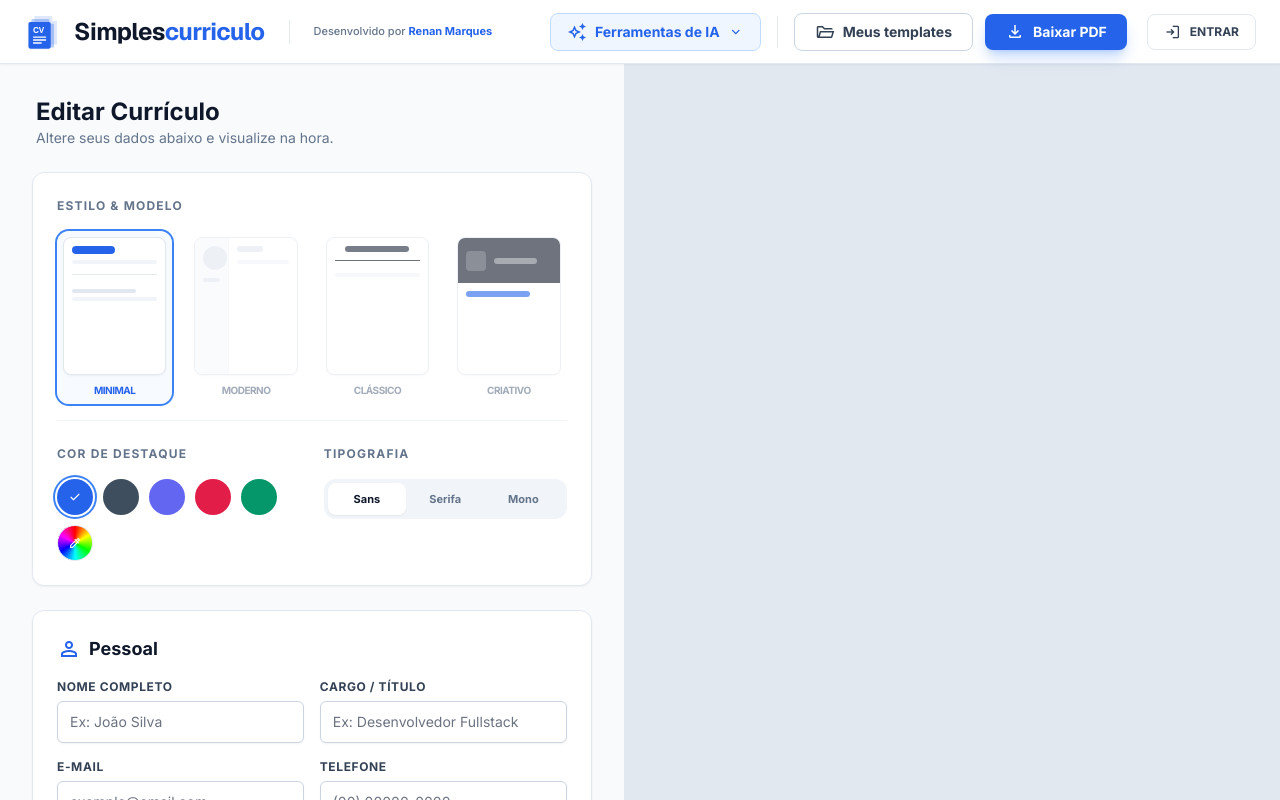
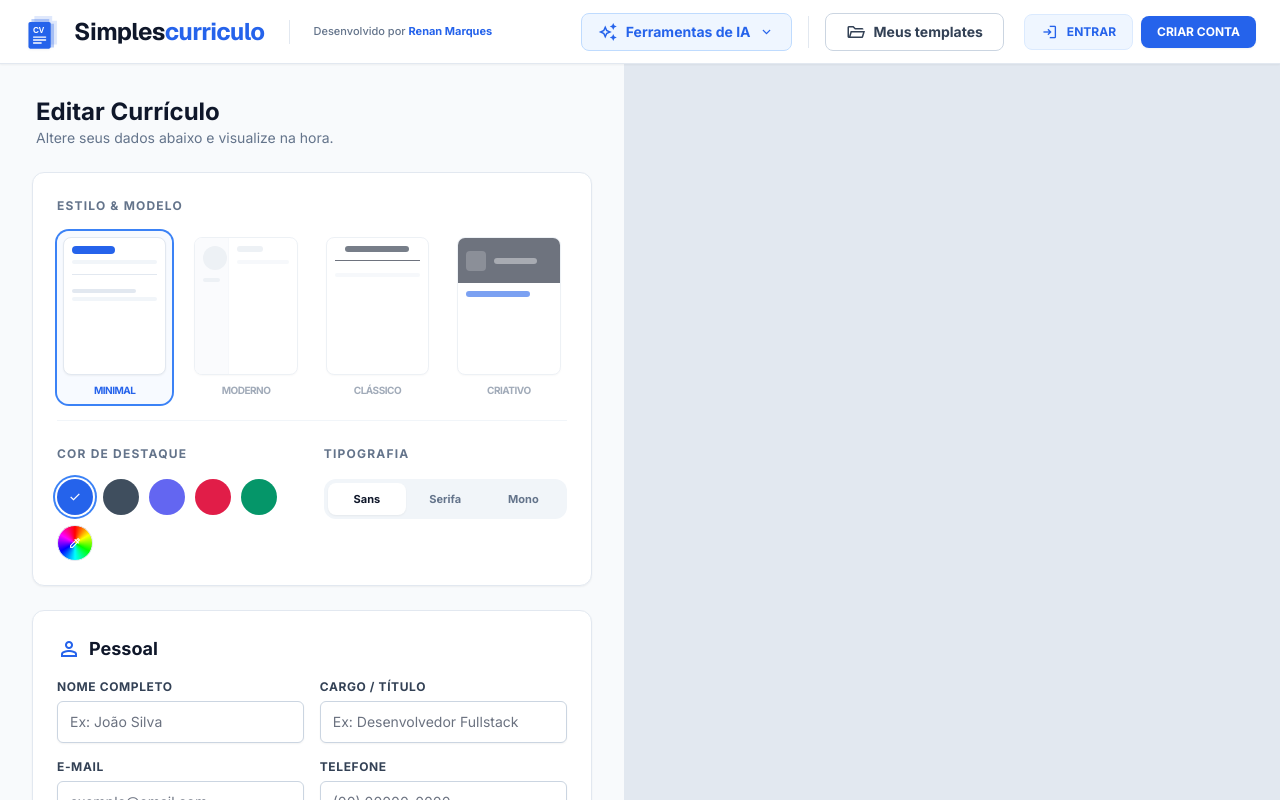
Before and after one commit to uxrenan/Curriculo-Facil, a React (Vite) app: page / in a window 1280 px wide. Built offline with nearby package versions, Linux system fonts and the light colour scheme.

Commit message:
feat: Add PDF download functionality
Introduces a new button and logic for downloading the resume as a PDF. This enhances the user's ability to export and share their generated resumes.

```diff
--- a/App.tsx
+++ b/App.tsx
@@ -360,22 +360,6 @@ const App: React.FC = () => {
             <span className="hidden md:inline">Meus templates</span>
           </button>
 
-          <button
-            onClick={handleDownloadPDF}
-            disabled={isDownloading}
-            title="Baixar em PDF"
-            className={`flex items-center gap-2 p-2 md:px-5 md:py-2 rounded-lg text-sm font-bold shadow-lg transition-all active:scale-95 ${
-              isDownloading
-              ? 'bg-slate-400 text-white cursor-not-allowed'
-              : 'bg-blue-600 text-white shadow-blue-500/30 hover:bg-blue-700'
-            }`}
-          >
-            <span className={`material-symbols-outlined text-[18px] md:text-[20px] ${isDownloading ? 'animate-spin' : ''}`}>
-              {isDownloading ? 'sync' : 'download'}
-            </span>
-            <span className="hidden md:inline">{isDownloading ? 'Gerando...' : 'Baixar PDF'}</span>
-          </button>
-
           {/* User Section in Header - Moved to Far Right */}
           {user ? (
             <div className="flex items-center gap-2 md:gap-3 group relative cursor-pointer ml-1 md:ml-2">
@@ -388,13 +372,22 @@ const App: React.FC = () => {
               </div>
             </div>
           ) : (
+            <div className="flex items-center gap-2 ml-1 md:ml-2">
               <button
                 onClick={() => { setPostLoginView('builder'); setView('login'); }}
-              className="flex items-center gap-2 px-3 py-2 md:px-4 md:py-2 rounded-lg text-xs font-bold text-slate-700 border border-slate-200 bg-white hover:bg-slate-50 transition-all active:scale-95 ml-1 md:ml-2"
+                className="flex items-center gap-2 px-4 py-2 rounded-lg text-xs font-bold text-blue-600 border border-blue-100 bg-blue-50 hover:bg-blue-100 transition-all active:scale-95"
               >
                 <span className="material-symbols-outlined text-[18px]">login</span>
                 <span className="hidden sm:inline">ENTRAR</span>
               </button>
+              <button
+                onClick={() => { setPostLoginView('builder'); setView('login'); }}
+                className="flex items-center gap-2 px-4 py-2 rounded-lg text-xs font-bold text-white bg-blue-600 hover:bg-blue-700 transition-all active:scale-95 shadow-sm"
+              >
+                <span className="hidden sm:inline">CRIAR CONTA</span>
+                <span className="sm:hidden material-symbols-outlined text-[18px]">person_add</span>
+              </button>
+            </div>
           )}
         </div>
       </header>
@@ -411,7 +404,13 @@ const App: React.FC = () => {
                  <p className="text-xs font-bold text-slate-800">A4 Padrão</p>
               </div>
             </div>
-            <Preview data={data} onSave={handleSaveProject} isSaving={isSaving} />
+            <Preview
+              data={data}
+              onSave={handleSaveProject}
+              isSaving={isSaving}
+              onDownload={handleDownloadPDF}
+              isDownloading={isDownloading}
+            />
           </div>
 
           {/* Mobile Bottom Navigation */}
--- a/components/Preview.tsx
+++ b/components/Preview.tsx
@@ -7,9 +7,18 @@ interface PreviewProps {
   isExportVersion?: boolean;
   onSave?: () => void;
   isSaving?: boolean;
+  onDownload?: () => void;
+  isDownloading?: boolean;
 }
 
-const Preview: React.FC<PreviewProps> = ({ data, isExportVersion = false, onSave, isSaving = false }) => {
+const Preview: React.FC<PreviewProps> = ({
+  data,
+  isExportVersion = false,
+  onSave,
+  isSaving = false,
+  onDownload,
+  isDownloading = false
+}) => {
   const { personal, experiences, educations, skills, sections, theme } = data;
   const capabilities = TEMPLATE_CONFIG[theme.template];
 
@@ -333,8 +342,9 @@ const Preview: React.FC<PreviewProps> = ({ data, isExportVersion = false, onSave
 
   return (
     <div key={theme.template} id={isExportVersion ? "resume-export-target" : "resume-preview"} className={containerClasses}>
-      {!isExportVersion && onSave && (
-        <div className="absolute top-4 right-4 z-30">
+      {!isExportVersion && (onSave || onDownload) && (
+        <div className="absolute top-4 right-4 z-30 flex gap-2">
+          {onSave && (
             <button
               onClick={onSave}
               disabled={isSaving}
@@ -349,6 +359,23 @@ const Preview: React.FC<PreviewProps> = ({ data, isExportVersion = false, onSave
               </span>
               <span>{isSaving ? 'Salvando...' : 'Salvar currículo'}</span>
             </button>
+          )}
+          {onDownload && (
+            <button
+              onClick={onDownload}
+              disabled={isDownloading}
+              className={`flex items-center gap-2 px-4 py-2 rounded-lg text-sm font-bold shadow-xl transition-all active:scale-95 border ${
+                isDownloading
+                ? 'bg-slate-50 text-slate-400 border-slate-200 cursor-not-allowed'
+                : 'bg-white text-blue-600 border-blue-100 hover:bg-blue-50'
+              }`}
+            >
+              <span className={`material-symbols-outlined text-[18px] md:text-[20px] ${isDownloading ? 'animate-spin' : ''}`}>
+                {isDownloading ? 'sync' : 'download'}
+              </span>
+              <span>{isDownloading ? 'Baixando PDF' : 'Baixar PDF'}</span>
+            </button>
+          )}
         </div>
       )}
       {templates[theme.template]()}
```
Lines whose indentation alone changed are shown as unchanged.
